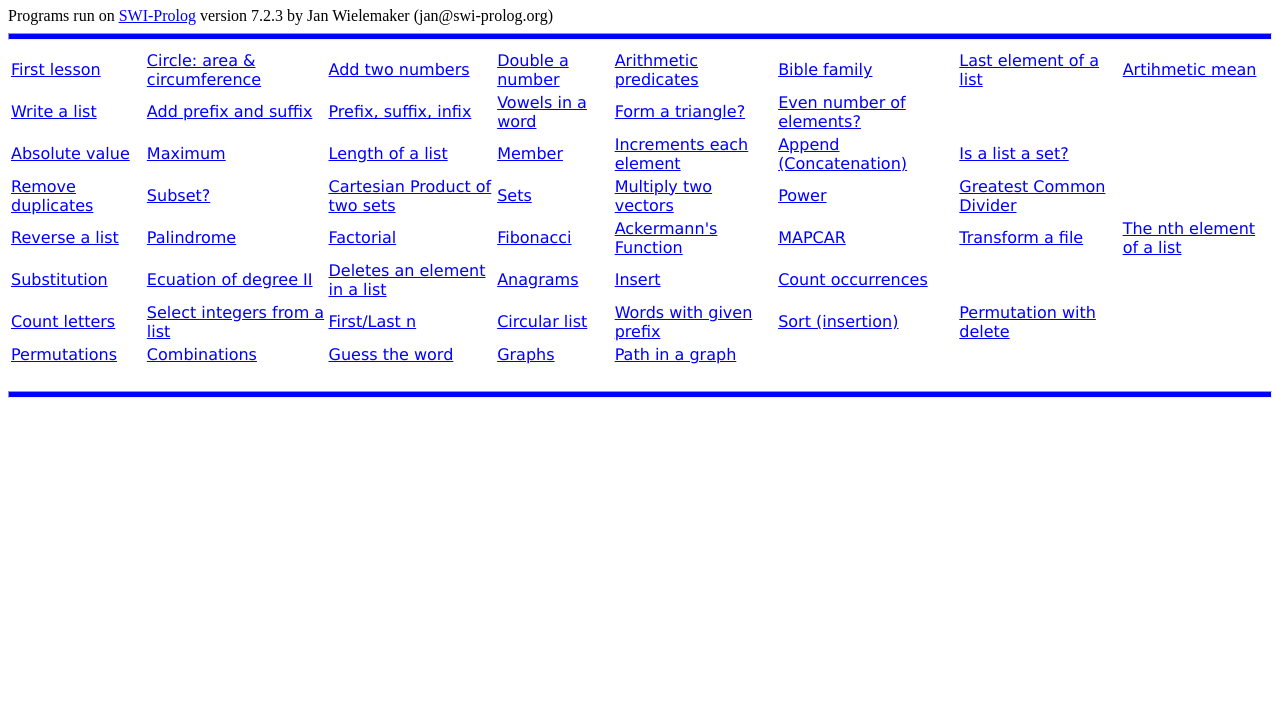
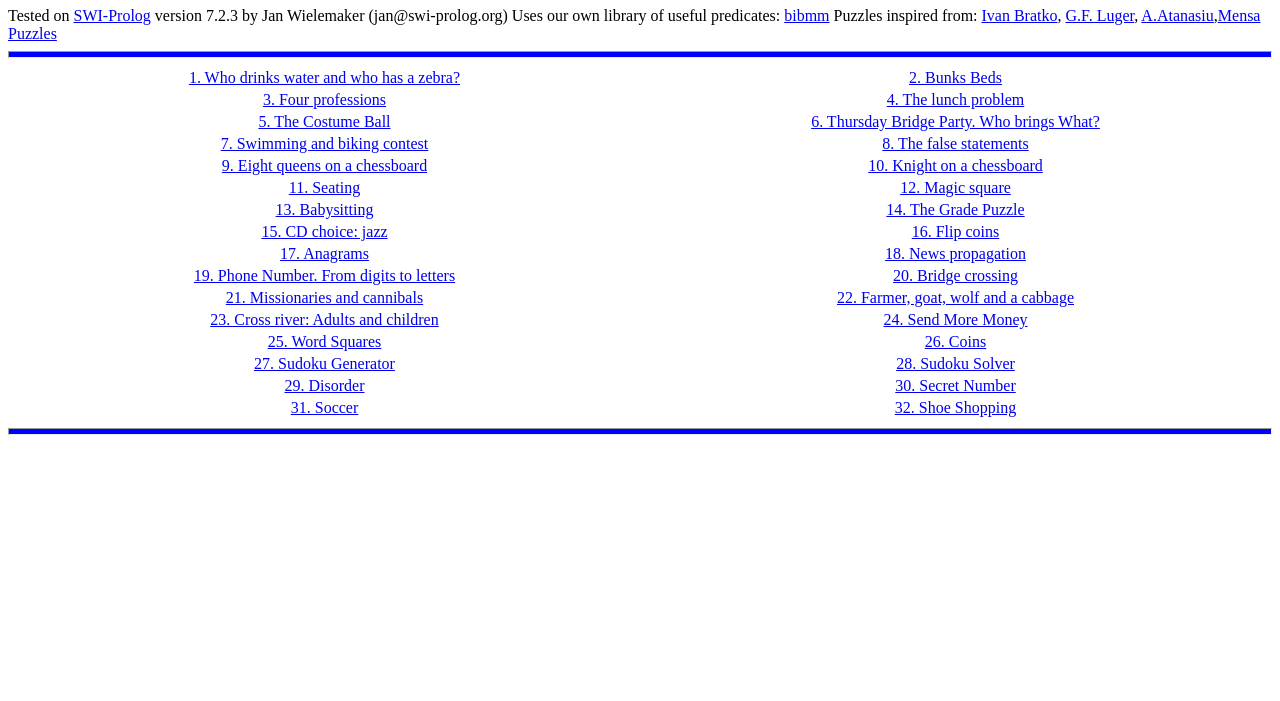
Before and after one commit to mmalita/PrologPuzzles, a plain HTML site: page index.html in a window 1280 px wide. Shown: the part 99-800 px from the top of the page. Drawn offline with Linux system fonts and the light colour scheme.

Commit message:
Update index.html

```diff
--- a/index.html
+++ b/index.html
@@ -1,93 +1,69 @@
-<!- mmalita/PrologPuzzles/index.html -->
-<html>
-<head><title>Prolog examples</title>
+<!-- mmalitaWEB/logic/index.html -->
+<html><head><title>PrologPuzzles</title>
 <style type="text/css">
-h1,h2,h3	{ color: blue; background: #FFFACD; text-align: center}
+h1,h2	{ color: blue; background: #FFFACD; text-align: center}
+li		{ font-family: "Verdana"; size: 6; color: rgb(%35,0%,%50); }
+td		{ text-align: center; background-color:  "#FFFACD"; width: 20%; }
 hr 		{ background-color: #0000FF; height: 5px;}
-p 		{ font-family: "Verdana"; font-weight: italic; color: rgb(%35,0%,%50); }
-img   	{ border-color: #FF45FF; float: right;}
-</style></head>
-</head>
-<body background="back_dx_14.gif" text="black" link="blue" vlink="brown">
-<font face="Arial" size="3">
-<a href="https://ypologist.com/mmalita17/index.html">Mihaela Malita</a>
-</font>
-<img src="prolog.png">
-<h1>Basic Examples in Prolog</h1>
-Programs run on <a href="http://www.swi-prolog.org/">SWI-Prolog</a> version 7.2.3 by Jan Wielemaker (jan@swi-prolog.org)
-<hr>
-<font face="Verdana" size="8">
-<table>
-<tr>
-<td><a href="first.html">First lesson</a></td>
-<td><a href="circle.html">Circle: area & circumference</a></td>
-<td><a href="../add0.html">Add two numbers</a></td>
-<td><a href="../PrologPuzzles/double0.html">Double a number</a></td>
-<td><a href="arith.html">Arithmetic predicates</a></td>
-<td><a href="bible.html">Bible family</a></td>
-<td><a href="last0.html">Last element of a list</a></td>
-<td><a href="mean0.html">Artihmetic mean</a></td>
+p 		{ font-family: "Verdana"; font-weight: bold; color: rgb(%35,0%,%50); }
+</style></head></head>
+Copyright 2017 <!-- a href="../../index.pro" -->Mihaela Malita</a> and <!a href="../index.html">CS360</a> Students
+<h1 align="center">PUZZLES in Prolog</h1>
+Tested on <a href="http://www.swi-prolog.org/">SWI-Prolog</a> version 7.2.3 by Jan Wielemaker (jan@swi-prolog.org)
+Uses our own library of useful predicates: <a href="bibmm.pro">bibmm</a>
+Puzzles inspired from:
+<a href="http://catalogue.pearsoned.co.uk/educator/product/Prolog-Programming-for-Artificial-Intelligence/9780321417466.page">
+Ivan Bratko</a>,
+<a href="http://www.pearsoned.co.uk/HigherEducation/Titlesby/Luger/">G.F. Luger</a>,
+<a href="http://www.be-logic.ro">A.Atanasiu</a>,<a href="http://www.mensa.org.uk/puzzles">Mensa Puzzles</a>
+<hr><table><tr>
+<td><a href="zebra.pro">1. Who drinks water and who has a zebra?</a></td>
+<td><a href="beds1.pro">2. Bunks Beds</a></td>
+</tr><tr>
+<td><a href="jobs1.pro">3. Four professions</a></td>
+<td><a href="lunch2.pro">4. The lunch problem</a></td>
+</tr><tr>
+<td><a href="costume.pro">5. The Costume Ball </a></td>
+<td><a href="aa6.pro">6. Thursday Bridge Party. Who brings What?</a></td>
+</tr><tr>
+<td><a href="aa1.pro">7. Swimming and biking contest</a></td>
+<td><a href="ifthen.pro">8. The false statements</a></td>
+</tr><tr>
+<td><a href="queen2.pro">9. Eight queens on a chessboard</a></td>
+<td><a href="knight.pro">10. Knight on a chessboard</a></td>
+</tr><tr>
+<td><a href="seating.pro">11. Seating</a></td>
+<td><a href="magic.pro">12. Magic square</a></td>
+</tr><tr>
+<td><a href="buffalo.pro">13. Babysitting</a></td>
+<td><a href="gradepuzzle.pro">14. The Grade Puzzle</a></td>
+</tr><tr>
+<td><a href="jazz.pro">15. CD choice: jazz</a></td>
+<td><a href="flip.pro">16. Flip coins</a></td>
+</tr><tr>
+<td><a href="anagram.pro">17. Anagrams</a></td>
+<td><a href="message.pro">18. News propagation</a></td>
+</tr><tr>
+<td><a href="phone.pro">19. Phone Number. From digits to letters</a></td>
+<td><a href="flashlight2.pro">20. Bridge crossing</a></td>
+</tr><tr>
+<td><a href="canibmm.pro">21. Missionaries and cannibals</a></td>
+<td><a href="goat.pro">22. Farmer, goat, wolf and a cabbage</a></td>
+</tr><tr>
+<td><a href="river.pro">23. Cross river: Adults and children</a></td>
+<td><a href="moremoney.pro">24. Send More Money</a></td>
+</tr><tr>
+<td> <a href="words.pro">25. Word Squares</a></td>
+<td><a href="coins0.pro">26. Coins</a></td>
+</tr><tr>
+<td><a href="sudoku.pro">27. Sudoku Generator </a></td>
+<td><a href="sudokuSolver.pro">28. Sudoku Solver</a> </td>
+</tr><tr>
+<td><a href="disorder.pro">29. Disorder </a></td>
+<td><a href="secretNumber.pro">30. Secret Number</a> </td>
+</tr><tr>
+<td><a href="soccer.pro">31. Soccer</a> </td>
+<td><a href="archi.pro">32. Shoe Shopping</a> </td>
 </tr>
-<tr>
-<td><a href="write0.html">Write a list</a></td>
-<td><a href="presuf.html">Add prefix and suffix</td></a>
-<td><a href="prefix1.html">Prefix, suffix, infix</a></td>
-<td><a href="count0.html">Vowels in a word</a></td>
-<td><a href="triangle0.html">Form a triangle?</a></td>
-<td><a href="even0.html">Even number of elements?</a></td>
-</tr>
-<tr>
-<td><a href="abs.html">Absolute value</a>
-<td><a href="max0.html">Maximum</a></td>
-<td><a href="length0.html">Length of a list</a></td>
-<td><a href="member0.html">Member</a></td>
-<td><a href="incr0.html">Increments each element</td></a>
-<td><a href="append0.html">Append (Concatenation)</a></td>
-<td><a href="ifset.html">Is a list a set?</a></td>
-</tr>
-<tr>
-<td><a href="duplicat.html">Remove duplicates</a></td>
-<td><a href="subset.html">Subset?</a></td>
-<td><a href="set0.html">Cartesian Product of two sets</td></a>
-<td><a href="sets1.html">Sets</a></td>
-<td><a href="vector0.html">Multiply two vectors</a></td>
-<td><a href="power0.html">Power</a></td>
-<td><a href="euclid0.html">Greatest Common Divider</a></td>
-</tr>
-<tr>
-<td><a href="reverse0.html">Reverse a list</a></td>
-<td><a href="palin.html">Palindrome</a></td>
-<td><a href="fact0.html">Factorial</a></td>
-<td><a href="fibo.html">Fibonacci</a></td>
-<td><a href="ack0.html">Ackermann's Function</a></td>
-<td><a href="mapcar0.html">MAPCAR</a></td>
-<td><a href="files.html">Transform a file</a></td>
-<td><a href="nth0.html">The nth element of a list</td></a>
-</tr>
-<tr>
-<td><a href="subst0.html">Substitution</a></td>
-<td><a href="equa2.html">Ecuation of degree II</a></td>
-<td><a href="delete0.html">Deletes an element in a list</a></td>
-<td><a href="anagram.html">Anagrams</a></td>
-<td><a href="insert.html">Insert</a></td>
-<td><a href="count1.html">Count occurrences </a></td>
-</tr>
-<tr>
-<td><a href="count2.html">Count letters</td></a>
-<td><a href="select0.html">Select integers from a list</a></td>
-<td><a href="lastn0.html">First/Last n</a></td>
-<td><a href="list0.html">Circular list</a></td>
-<td><a href="prefix0.html">Words with given prefix</a></td>
-<td><a href="sort0.html">Sort (insertion)</a></td>
-<td><a href="perm1.html">Permutation with delete</a></td>
-</tr>
-<tr>
-<td><a href="perm.html">Permutations</a></td>
-<td><a href="combin.html">Combinations</a></td>
-<td><a href="guess.html">Guess the word</a></td>
-<td><a href="graf0.html">Graphs</a></td>
-<td><a href="graf1.html">Path in a graph</a></td>
-</tr>
-</table>
-<hr>
+</table><hr>
 </body></html>
```
